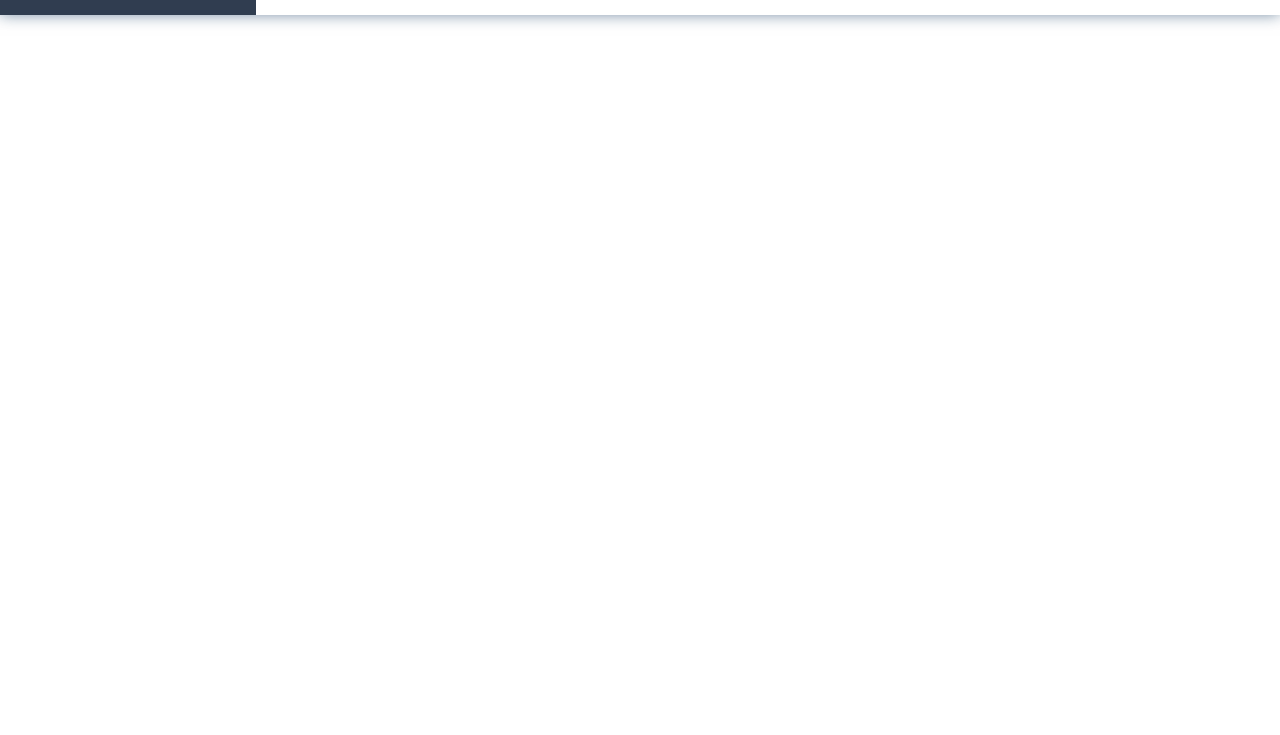
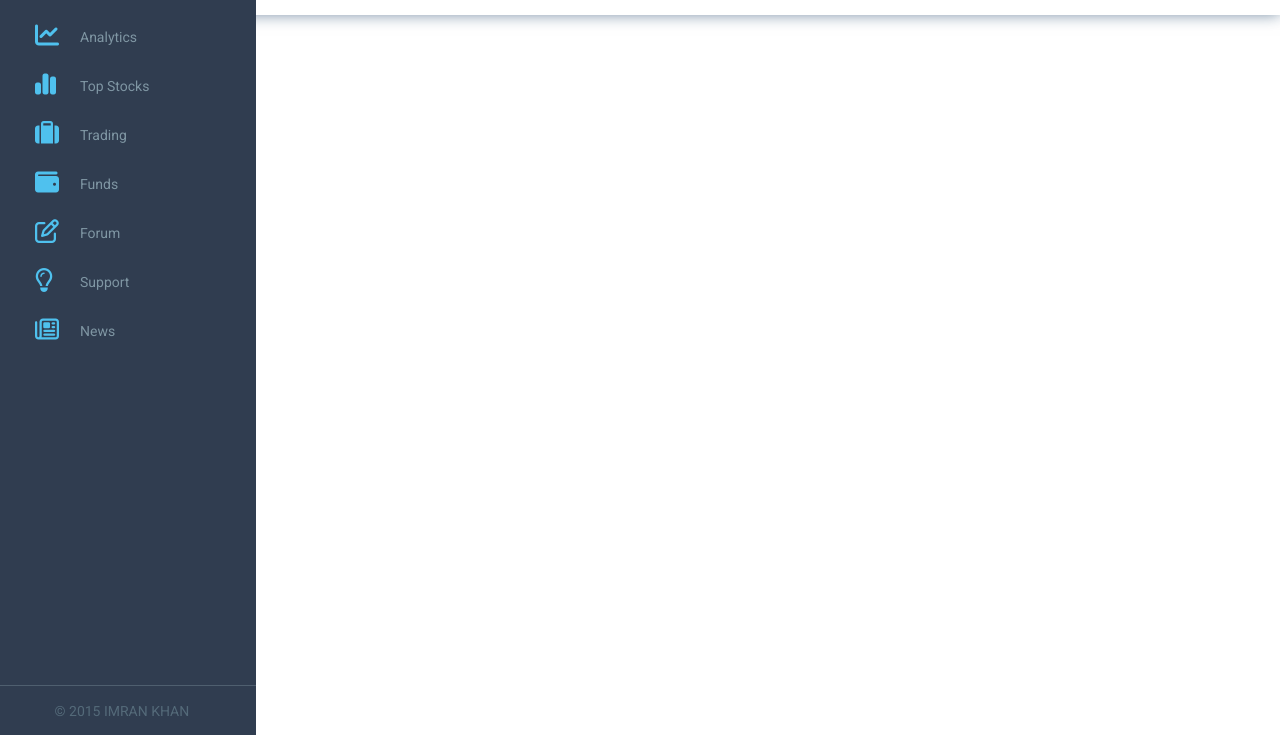
Before and after one commit to DisFinitive/Findash, a plain HTML site: page index.html in a window 1280 px wide. Shown: the part 71-806 px from the top of the page. Drawn offline with nearby package versions, Linux system fonts and the light colour scheme.

Commit message:
add nav menu and copyright

```diff
--- a/assets/css/style.css
+++ b/assets/css/style.css
@@ -24,16 +24,28 @@ body {
 	font-size: 14px;
 }
 
+/* Left & Right */
+
+.left {
+	background: #303d50;
+	width: 20%;
+	height: 100%;
+}
+
+.right {
+	flex: 1 1 0;
+}
+
+
+/* Aside */
+.aside {
+  	height: 90%;
+  	position: relative;
+}
 
 /* Header */
 .header {
 	width: 100%;
-
-	position: absolute;
-	top: 0;
-	left: 0;
-	right: 0;
-	z-index: 1000;
 
 	box-shadow: 0 -1px 15px rgba(12, 51, 92, .6);
 }
@@ -44,7 +56,6 @@ body {
 }
 
 .header__right {
-	/*width: 80%;*/
 	flex: 1 1 0;
 	display: flex;
 	align-items: center;
@@ -152,3 +163,54 @@ body {
 
 	transform: translateY(-50%) rotate(135deg);
 }
+
+
+/* Nav */
+.nav {
+	padding-bottom: 90px;
+}
+
+.nav__link {
+	margin-bottom: 5px;
+	position: relative;
+	display: block;
+	color: #7f96a3;
+	padding: 15px 80px 15px 80px;
+}
+
+.nav__link:last-child {
+	margin-bottom: 0;
+}
+
+.link__icon {
+	margin: 3px 10px -3px 0;
+	color: #4fc1ee;
+	font-size: 24px;
+
+	position: absolute;
+	top: 5px;
+   left: 35px;
+	z-index: 1;
+}
+
+
+/* Footer */
+.footer {
+	border-top: 1px solid #4f5f6f;
+	position: absolute;
+ 	left: 0;
+   bottom: 0;
+   z-index: 500;
+   width: 20%;
+   height: 50px;
+}
+
+
+/* Copyright */
+.copyright {
+	z-index: 500;
+	position: absolute;
+	left: -5%;
+   bottom: 50%;
+   transform: translate3d(50%, 50%, 0);
+}
--- a/index.html
+++ b/index.html
@@ -20,15 +20,13 @@
 				<h1 class="header__logo"><span class="logo__blue">Fin</span>dash</h1>
 			</div>
 
-			<div class="header__right">
+			<div class="header__right right">
 				<form class="search" action="#">
-
 					<button class="search__buttton" type="submit">
 						<i class="fa-solid fa-magnifying-glass"></i>
 					</button>
 					<input placeholder="Search.." class="search__input" type="search">
-
-			</form>
+				</form>
 			<div class="user">
 				<img class="user__photo" src="assets/img/avatar.jpg" alt="">
 				<div class="user__name">John Doe</div>
@@ -39,5 +37,61 @@
 		</div>
 	</header>
 
+	<aside class="aside">
+		<div class="left">
+
+			<nav class="nav">
+				<a href="#" class="nav__link">
+					<span class="link__icon">
+						<i class="fa-solid fa-chart-line"></i>
+					</span>
+					Analytics
+				</a>
+				<a href="#" class="nav__link">
+					<span class="link__icon">
+						<i class="fa-solid fa-chart-simple"></i>
+					</span>
+					Top Stocks
+				</a>
+				<a href="#" class="nav__link">
+					<span class="link__icon">
+						<i class="fa-solid fa-suitcase"></i>
+					</span>
+					Trading
+				</a>
+				<a href="#" class="nav__link">
+					<span class="link__icon">
+						<i class="fa-solid fa-wallet"></i>
+					</span>
+					Funds
+				</a>
+				<a href="#" class="nav__link">
+					<span class="link__icon">
+						<i class="fa-regular fa-pen-to-square"></i>
+					</span>
+					Forum
+				</a>
+				<a href="#" class="nav__link">
+					<span class="link__icon">
+						<i class="fa-regular fa-lightbulb"></i>
+					</span>
+					Support
+				</a>
+				<a href="#" class="nav__link">
+					<span class="link__icon">
+						<i class="fa-regular fa-newspaper"></i>
+					</span>
+					News
+				</a>
+			</nav>
+
+			<footer class="footer">
+				<div class="copyright">
+					© 2015 IMRAN KHAN
+				</div>
+			</footer>
+		</div>
+	</aside>
+
 </body>
 </html>
```
